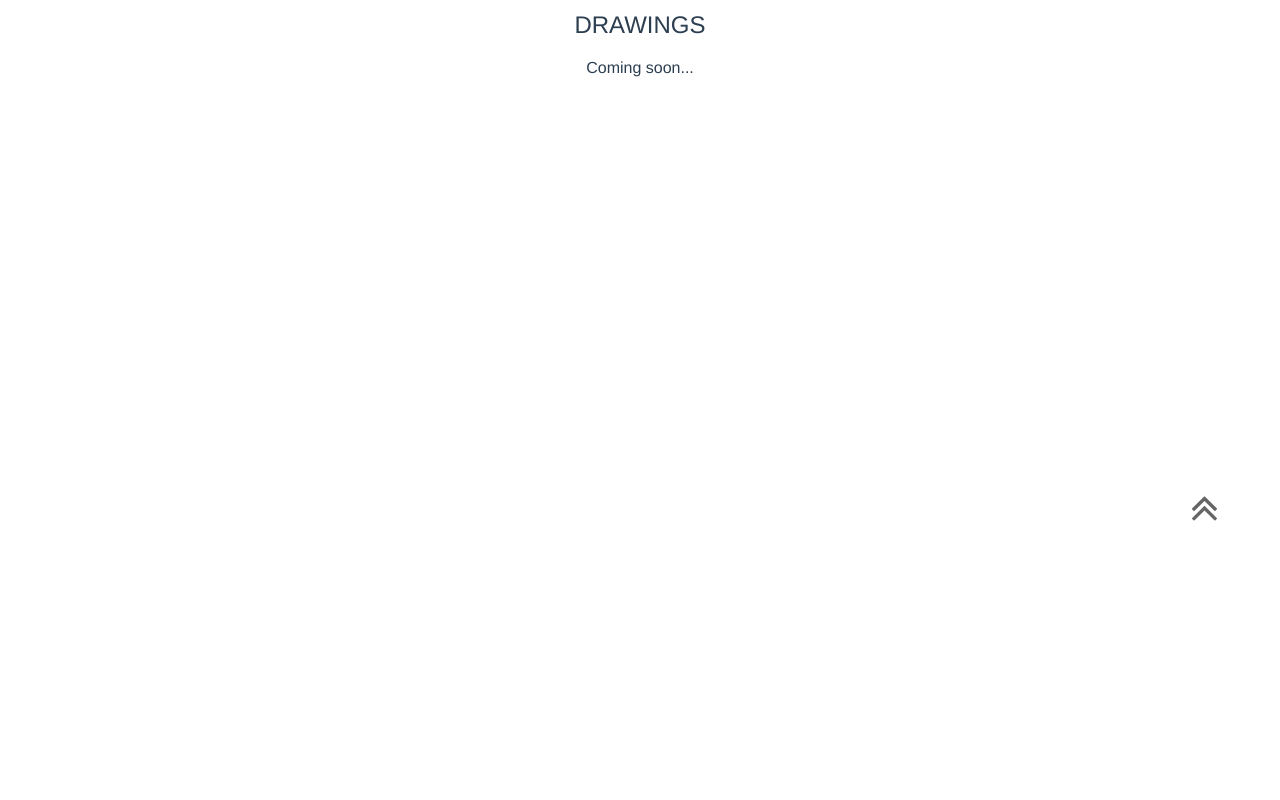
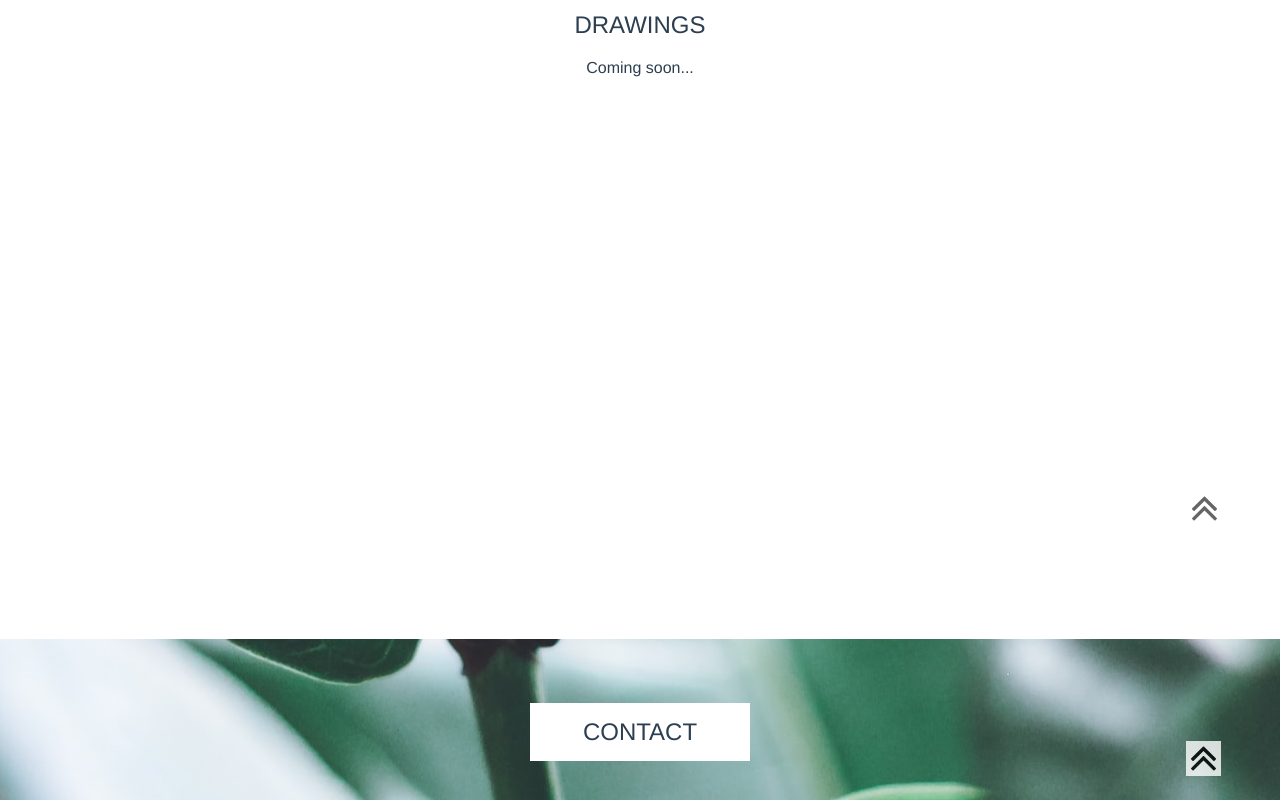
Before and after one commit to catherine-o/portfolio-site, a Vue app: page / in a window 1280 px wide. Shown: the part 3684-4484 px from the top of the page. Before the commit the page ends 4323 px from the top, so only its background shows below. Built offline with nearby package versions, Linux system fonts and the light colour scheme.

Commit message:
renders Contact Section and enable scrollTo

```diff
--- a/src/components/About.vue
+++ b/src/components/About.vue
@@ -15,7 +15,7 @@
                 <span> - </span>
                 <span class='section' @click="scrollToDrawings">DRAWINGS</span>
                 <span> - </span>
-                <span class='section'>CONTACT</span>
+                <span class='section' @click="scrollToContact">CONTACT</span>
             </nav>
         </div>
     </div>
@@ -53,6 +53,16 @@ export default {
                 top: offsetPosition,
                 behavior: 'smooth'
             })
+        },
+        scrollToContact() {
+            let contact = document.querySelector('.contact')
+            let contactOffset = 130
+            let contactPosition = contact.getBoundingClientRect().top
+            let offsetPosition = contactPosition - contactOffset
+            window.scrollTo({
+                top: offsetPosition,
+                behavior: 'smooth'
+            })
         }
     }
 }
--- /dev/null
+++ b/src/components/Contact.vue
@@ -0,0 +1,54 @@
+<template>
+    <div class='contact'>
+        <h2>CONTACT</h2>
+        <div class='contact-form'>
+        </div>
+        <img class='arrows' @click='scrollToTop' src='../assets/icons/uparrows.svg' alt='Page Up'>
+    </div>
+</template>
+
+<script>
+export default {
+    methods: {
+        scrollToTop() {
+            window.scrollTo({ top: 0, behavior: 'smooth' })
+        }
+    }
+}
+</script>
+
+<style lang="scss">
+.contact {
+    background-image: url('../assets/plant.jpeg');
+    background-position: center;
+    background-attachment: fixed;
+    background-repeat: no-repeat;
+    width: 100%;
+    padding-top: 5%;
+    @media screen and (min-width: 1420px) {
+        padding-top: 3%;
+        height: 85vh;
+    }
+    h2 {
+        background-color: white;
+        width: 200px;
+        padding: 15px 10px;
+        margin: auto;
+    }
+    .arrows {
+        background-color: white;
+        padding: 5px;
+        width: 25px;
+        opacity: 80%;
+        position: relative;
+        left: 42%;
+        margin: -20px 0 20px 0;
+        @media screen and (min-width: 1000px) {
+            left: 44%;
+        }
+    }
+    .arrows:hover {
+        opacity: 90%;;
+    }
+}
+</style>
--- a/src/views/Home.vue
+++ b/src/views/Home.vue
@@ -16,6 +16,7 @@
                 <Projects />
                 <Writings />
                 <Drawings />
+                <Contact />
             </div>
         </div>
     </div>
@@ -26,12 +27,14 @@ import About from '@/components/About'
 import Projects from '@/components/Projects'
 import Writings from '@/components/Writings'
 import Drawings from '@/components/Drawings'
+import Contact from '@/components/Contact'
 export default {
     components: {
         About,
         Projects,
         Writings,
-        Drawings
+        Drawings,
+        Contact
     },
     methods: {
         openLinkedIn() {
```
